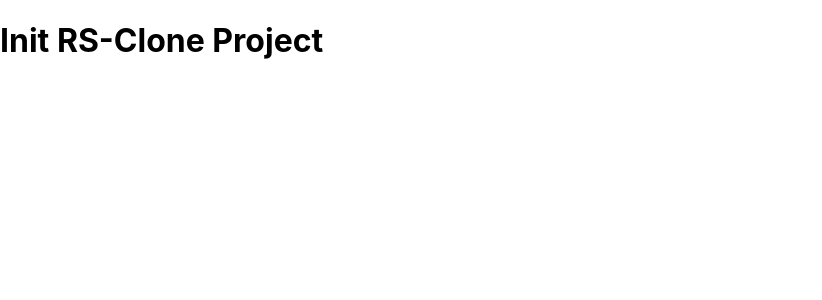
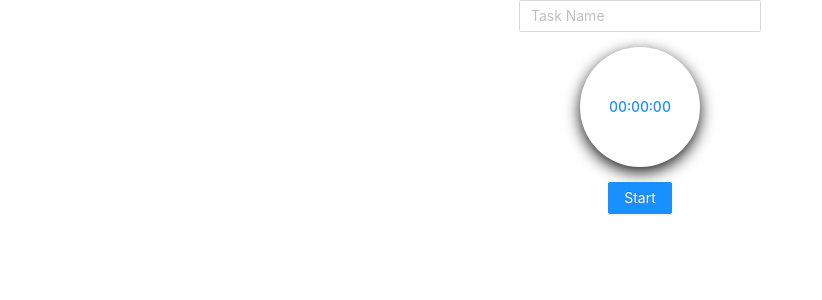
Before and after one commit to SkyWalker1996x/rs-clone, a React (Create React App) app: page / in a window 1280 px wide. Shown: the top 300 px of the page, without its empty margins (0-822 px from the left). Built offline with nearby package versions, Linux system fonts and the light colour scheme.

Commit message:
feat: add Timer's layout

```diff
--- a/src/App.tsx
+++ b/src/App.tsx
@@ -1,10 +1,15 @@
-import React from 'react';
+import React from "react";
+// components
+import Timer from "./components/Timer/Timer";
+import MainWrapper from "./components/Wrappers/MainWrapper";
+// styles
+import 'antd/dist/antd.css';
 
 function App() {
   return (
-    <div className="App">
-      <h1>Init RS-Clone Project</h1>
-    </div>
+    <MainWrapper>
+      <Timer />
+    </MainWrapper>
   );
 }
 
--- /dev/null
+++ b/src/components/Timer/Timer.tsx
@@ -0,0 +1,20 @@
+import React from "react";
+// components
+import MainWrapper from "../Wrappers/MainWrapper";
+// antd-components
+import { Input } from "antd";
+import { Button } from "antd";
+// styles
+import "./styles.css";
+
+const Timer = () => {
+  return (
+    <MainWrapper>
+      <Input placeholder="Task Name" />
+      <div className="circle-wrapper">00:00:00</div>
+      <Button type="primary">Start</Button>
+    </MainWrapper>
+  );
+};
+
+export default Timer;
--- /dev/null
+++ b/src/components/Timer/styles.css
@@ -0,0 +1,11 @@
+.circle-wrapper {
+    width: 120px;
+    height: 120px;
+    display: flex;
+    justify-content: center;
+    align-items: center;
+    border-radius: 50%;
+    box-shadow: 0 5px 15px 0 rgba(0,0,0,0.9);
+    color: #1890ff;
+    font-weight: 500;
+}
```
